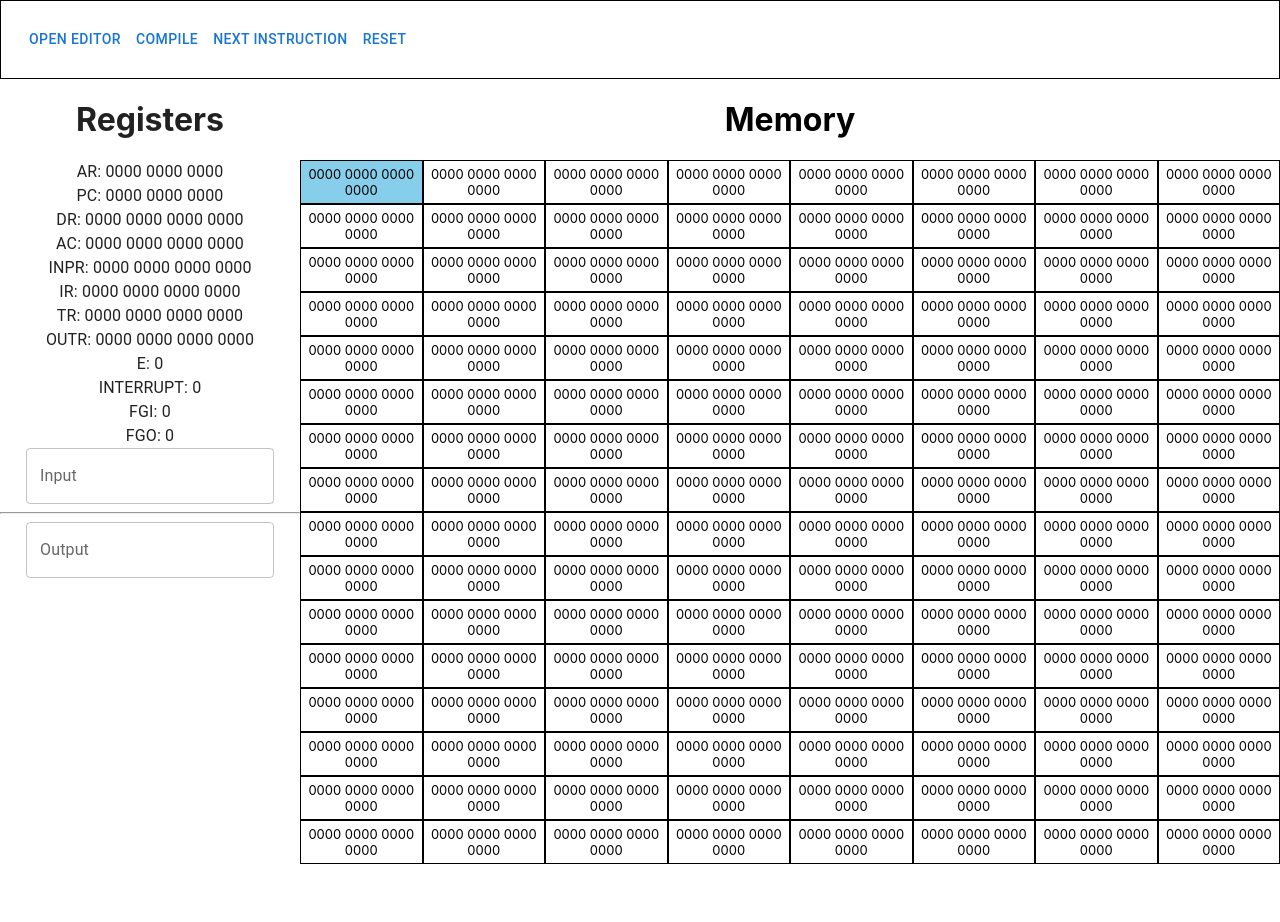
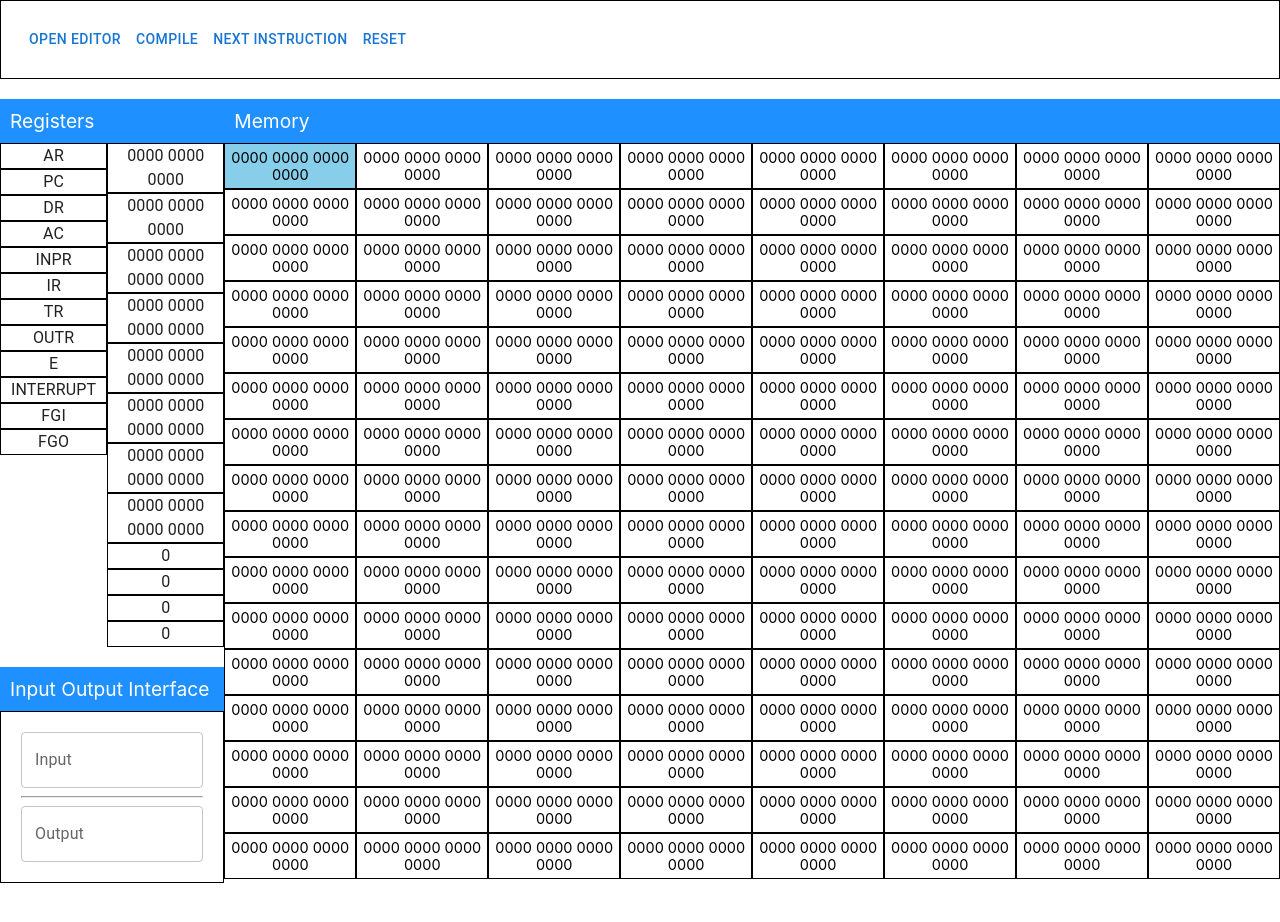
Before and after one commit to Samarthya2912/CISC-Compiler-and-Resource-Simulator, a React (Create React App) app: page / in a window 1280 px wide. Before the commit the page ends 864 px from the top, so only its background shows below. Built offline with nearby package versions, Linux system fonts and the light colour scheme.

Commit message:
UI improvements

```diff
--- /dev/null
+++ b/src/components/CustomHeader.js
@@ -0,0 +1,25 @@
+import React from "react";
+
+const CustomHeader = (props) => {
+  return (
+    <div
+      style={{
+        width: "100%",
+        maxWidth: "100%",
+        minWidth: "100%",
+        overflow: "hidden",
+        backgroundColor: "dodgerblue",
+        color: "white",
+        fontSize: "larger",
+        display: "flex",
+        padding: "10px",
+        boxSizing: "border-box",
+        margin: "0"
+      }}
+    >
+      {props.children}
+    </div>
+  );
+};
+
+export default CustomHeader;
--- a/src/components/Editor.js
+++ b/src/components/Editor.js
@@ -1,10 +1,9 @@
 import React, { useContext } from "react";
-import { Alert, Backdrop, Button, ButtonGroup, TextField } from "@mui/material";
+import { Backdrop, TextField } from "@mui/material";
 import "./Editor.css";
-import useResources from "../hooks/useCompile";
-import useExecute from "../hooks/useExecute";
 import { codeContext } from "../contexts/code";
 import { editorContext } from "../contexts/editor";
+import CustomHeader from "./CustomHeader";
 
 const Editor = () => {
   const [code, setCode] = useContext(codeContext);
@@ -18,7 +17,7 @@ const Editor = () => {
         style={{ minWidth: "400px", background: "white", borderRadius: "5px", overflow: "hidden" }}
         onClick={(e) => e.stopPropagation()}
       >
-        <div style={{ background: "dodgerblue", width: "100%", color: "white", fontSize: "larger", display: "flex", padding: "10px", boxSizing: "border-box" }}>Editor</div>
+        <CustomHeader>Editor</CustomHeader>
         <TextField
           placeholder="Type code here..."
           multiline
--- a/src/components/IOTerminal.js
+++ b/src/components/IOTerminal.js
@@ -3,6 +3,7 @@ import { Button, TextField } from "@mui/material";
 import { iointerfacecontext } from "../contexts/io-interface-context";
 import { resourceContext } from "../contexts/resources";
 import useIO from "../hooks/useIO";
+import CustomHeader from "./CustomHeader";
 
 const IOTerminal = () => {
   const [iointerfacestate, setIOinterfacestate] =
@@ -11,7 +12,9 @@ const IOTerminal = () => {
   const [inputChangeHandler, getInput] = useIO();
 
   return (
-    <>
+    <div style={{ margin: "20px 0" }}>
+      <CustomHeader>Input Output Interface</CustomHeader>
+      <div style={{ padding: "20px", border: "solid black 1px"  }}>
       <TextField
         id="outlined-basic"
         label="Input"
@@ -35,7 +38,8 @@ const IOTerminal = () => {
           autoComplete: "off"
         }}
       />
-    </>
+      </div>
+    </div>
   );
 };
 
--- a/src/components/Memory.js
+++ b/src/components/Memory.js
@@ -3,30 +3,22 @@ import "./Memory.css";
 import bitset from "../bitset";
 import { resourceContext } from "../contexts/resources";
 import { Button } from "@mui/material";
-
-// const rows = 16, cols = 8;
-// const memory = [];
-// for (let i = 0; i < rows; i++) {
-//     memory.push([]);
-//     for(let j = 0; j < cols; j++) {
-//         memory[i].push(new bitset(16));
-//     }
-// }
+import CustomHeader from "./CustomHeader";
 
 const Memory = () => {
-  const [resources, setResources] = useContext(resourceContext);
+  const [resources] = useContext(resourceContext);
 
   return (
     <>
-      <div className="memory">
-        <h1>Memory</h1>
+      <div className="memory" style={{ margin: "20px 0" }}>
+        <CustomHeader>Memory</CustomHeader>
         {resources["MEMORY"].map((row, row_index) => (
           <div className="row" key={row_index}>
             {row.map((word, col_index) => (
               <div
-                key={col_index}
+                key={row_index*8+col_index}
                 className="word"
-                style={{ backgroundColor: (resources.registers['PC'].to_decimal() === row_index*8+col_index)?"skyblue":"", fontSize: "small" }}
+                style={{ backgroundColor: (resources.registers['PC'].to_decimal() === row_index*8+col_index)?"skyblue":"", fontSize: "14.5px" }}
               >
                 {word.to_string()}
               </div>
@@ -34,12 +26,6 @@ const Memory = () => {
           </div>
         ))}
       </div>
-      {/* strictly for testing purpose */}
-      {/* <Button variant="contained" onClick={() => {
-        const updateResources = {...resources}; // clone the object to avoid copying by reference
-        updateResources['MEMORY'][0][0] = bitset.hex2bin("7800");
-        setResources(updateResources);
-      }}>Update 0th word</Button> */}
     </>
   );
 };
--- a/src/components/Registers.js
+++ b/src/components/Registers.js
@@ -2,6 +2,7 @@ import { Paper, Typography } from "@mui/material";
 import React, { useContext } from "react";
 import { resourceContext } from "../contexts/resources";
 import ActionButtons from "./ActionButtons";
+import CustomHeader from "./CustomHeader";
 import IOTerminal from "./IOTerminal";
 
 const Registers = () => {
@@ -9,17 +10,42 @@ const Registers = () => {
 
   return (
     <>
-      <Paper style={{ minWidth: "300px" }} elevation={0}>
-        <h1>Registers</h1>
-        <div>
-          {Object.keys(registers).map((register) => (
-            <Typography key={register}>
-              {register}: {registers[register].to_string()}
-            </Typography>
-          ))}
+      <Paper elevation={0} sx={{ margin: "20px 0" }}>
+        {/* <h1>Registers</h1> */}
+        <CustomHeader>Registers</CustomHeader>
+        <div style={{ display: "flex" }}>
+          <div style={{ display: "flex", flexDirection: "column" }}>
+            {Object.keys(registers).map((register) => (
+              <Typography
+                sx={{
+                  border: "solid black 1px",
+                  minWidth: "100px",
+                  padding: "0 10px",
+                  boxSizing: "border-box",
+                }}
+                key={register}
+              >
+                {register}
+              </Typography>
+            ))}
+          </div>
+          <div style={{ display: "flex", flexDirection: "column" }}>
+            {Object.keys(registers).map((register) => (
+              <Typography
+                key={register}
+                sx={{
+                  border: "solid black 1px",
+                  minWidth: "100px",
+                  padding: "0 10px",
+                  boxSizing: "border-box",
+                }}
+              >
+                {registers[register].to_string()}
+              </Typography>
+            ))}
+          </div>
         </div>
         <IOTerminal />
-      {/* <ActionButtons /> */}
       </Paper>
     </>
   );
```
